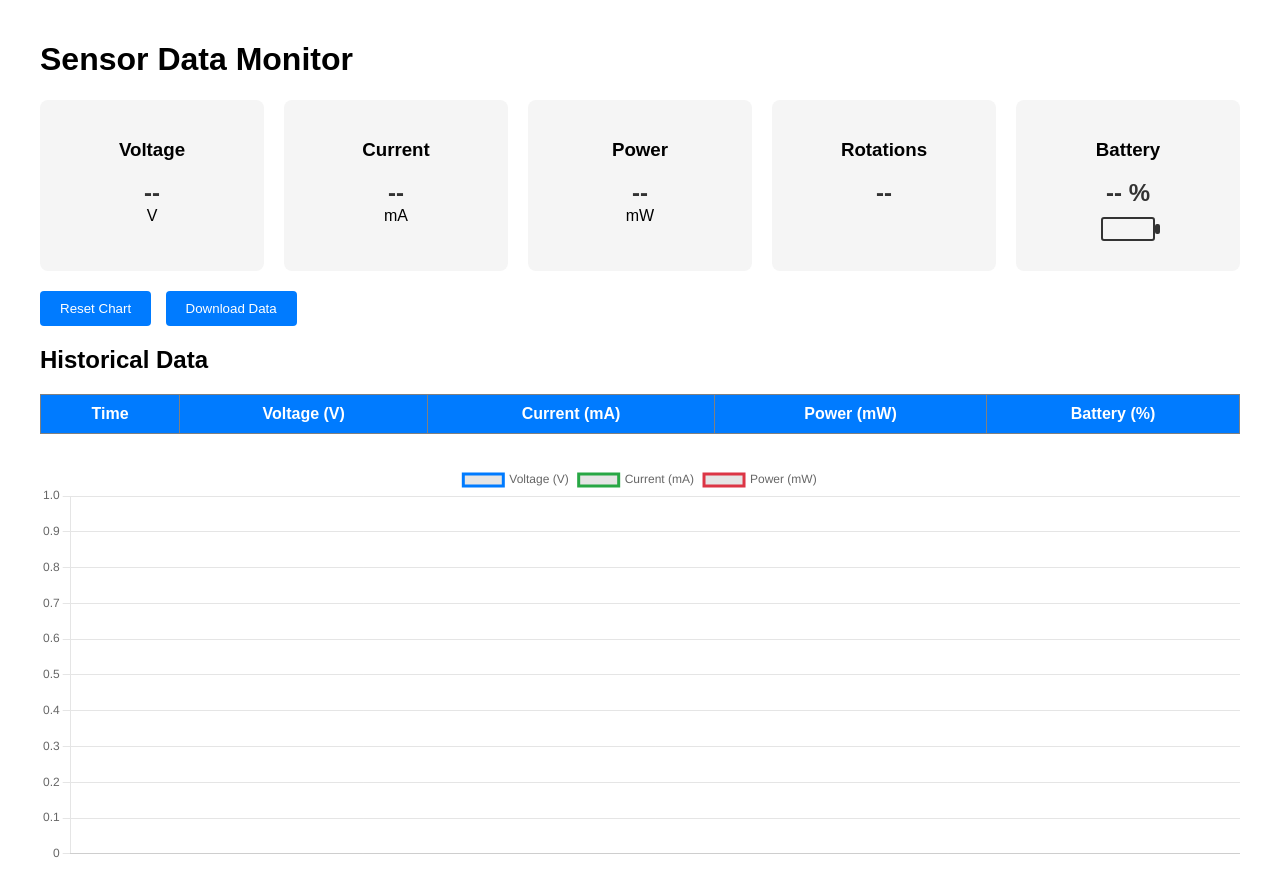
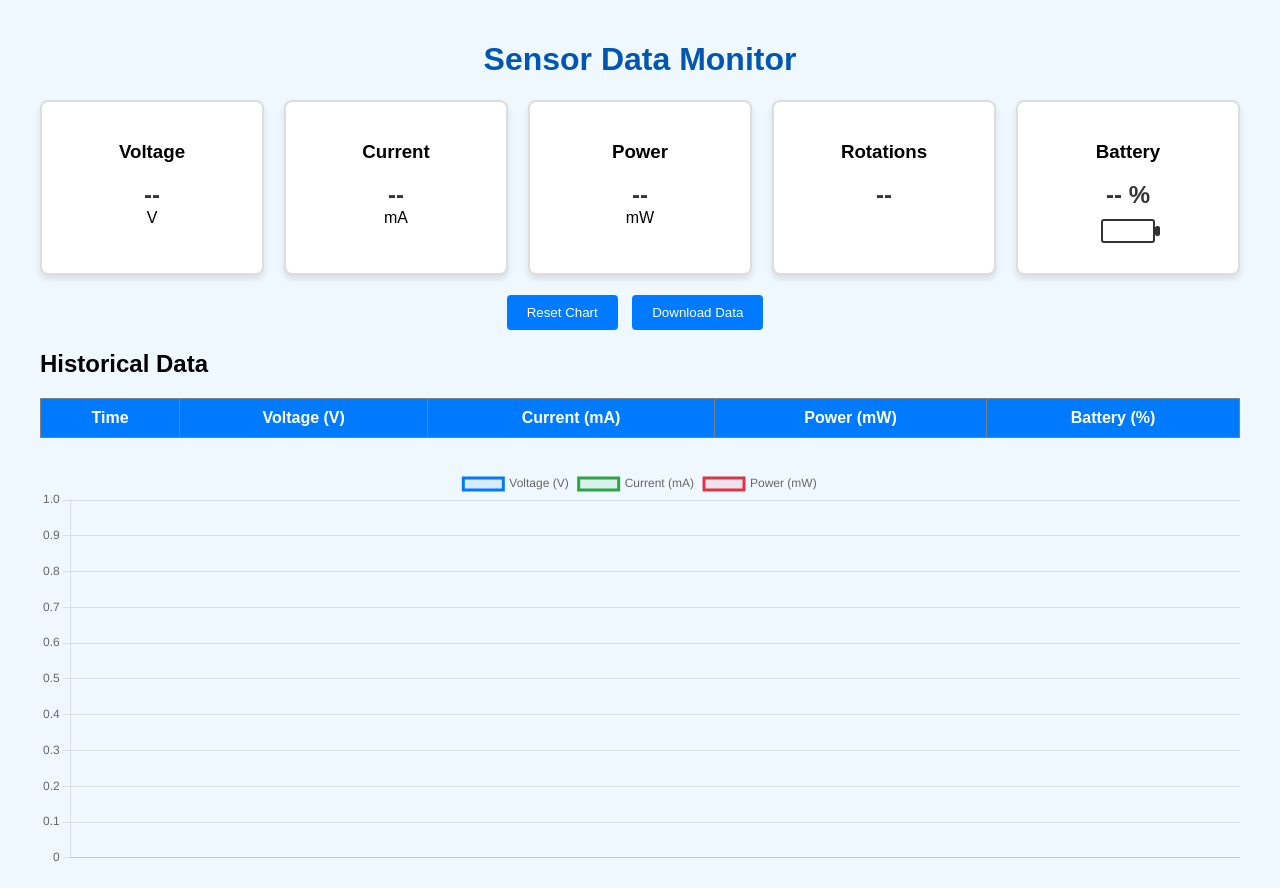
Before and after one commit to Richard09-1/Proyecto_Monitoreo, a website: page public/index.html in a window 1280 px wide. Drawn offline with nearby package versions, Linux system fonts and the light colour scheme; no server answers.

Commit message:
index.html

```diff
--- a/public/index.html
+++ b/public/index.html
@@ -11,6 +11,12 @@
             max-width: 1200px;
             margin: 0 auto;
             padding: 20px;
+            background-color: #f0f8ff;
+        }
+
+        h1 {
+            text-align: center;
+            color: #0056b3;
         }
 
         .data-container {
@@ -21,11 +27,17 @@
         }
 
         .data-card {
-            background: #f5f5f5;
+            background: #ffffff;
             padding: 20px;
             border-radius: 8px;
             text-align: center;
-            position: relative;
+            border: 2px solid #ddd;
+            box-shadow: 0 4px 6px rgba(0, 0, 0, 0.1);
+            transition: transform 0.2s;
+        }
+
+        .data-card:hover {
+            transform: scale(1.05);
         }
 
         .value {
@@ -97,6 +109,10 @@
         button:hover {
             background: #0056b3;
         }
+
+        button:active {
+            transform: scale(0.95);
+        }
     </style>
 </head>
 <body>
@@ -131,8 +147,10 @@
         </div>
     </div>
 
-    <button onclick="resetChart()">Reset Chart</button>
-    <button onclick="downloadData()">Download Data</button>
+    <div style="text-align: center;">
+        <button onclick="resetChart()">Reset Chart</button>
+        <button onclick="downloadData()">Download Data</button>
+    </div>
 
     <h2>Historical Data</h2>
     <table id="historicalDataTable" border="1">
@@ -166,16 +184,19 @@
                         {
                             label: 'Voltage (V)',
                             borderColor: '#007bff',
+                            backgroundColor: 'rgba(0, 123, 255, 0.1)',
                             data: []
                         },
                         {
                             label: 'Current (mA)',
                             borderColor: '#28a745',
+                            backgroundColor: 'rgba(40, 167, 69, 0.1)',
                             data: []
                         },
                         {
                             label: 'Power (mW)',
                             borderColor: '#dc3545',
+                            backgroundColor: 'rgba(220, 53, 69, 0.1)',
                             data: []
                         }
                     ]
```
